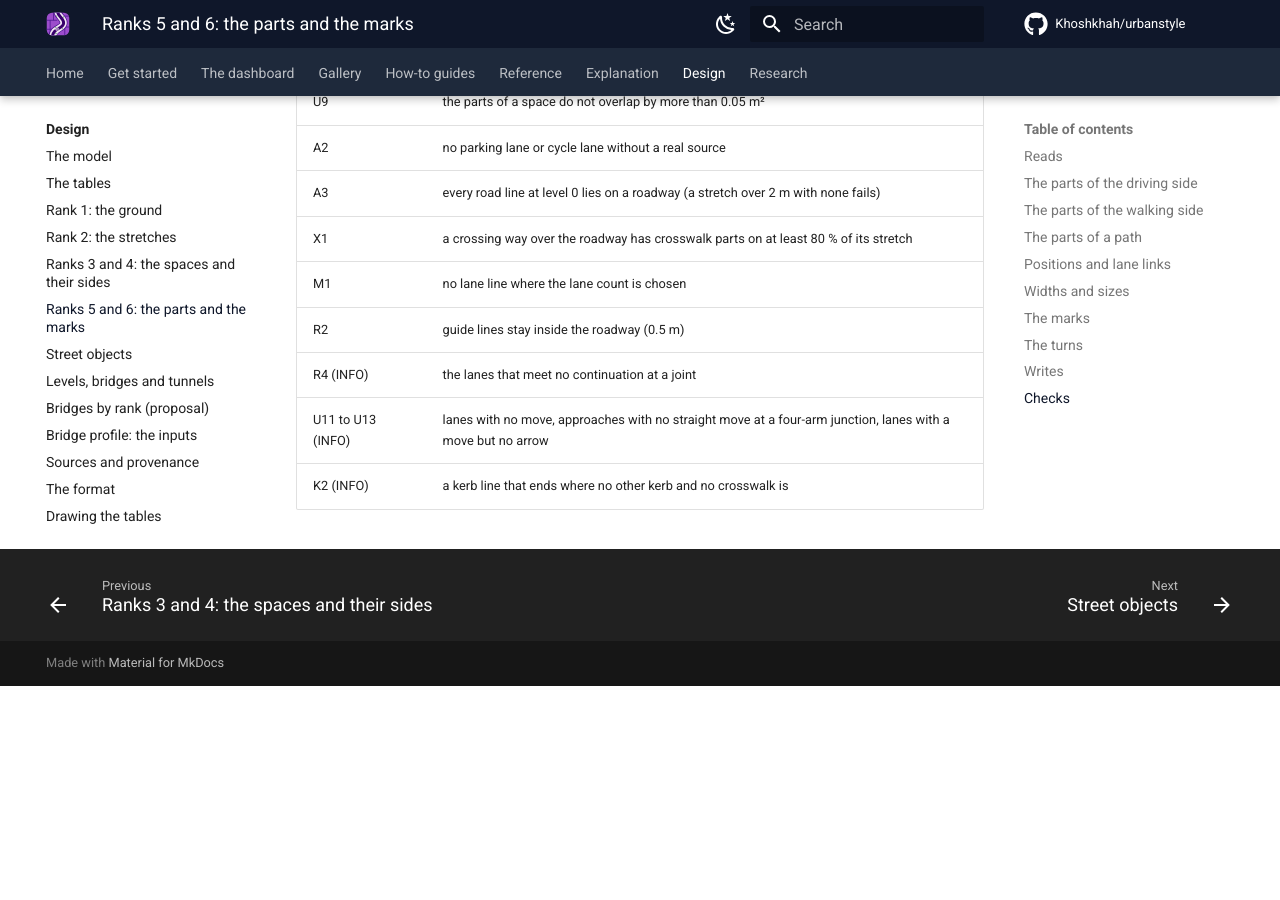
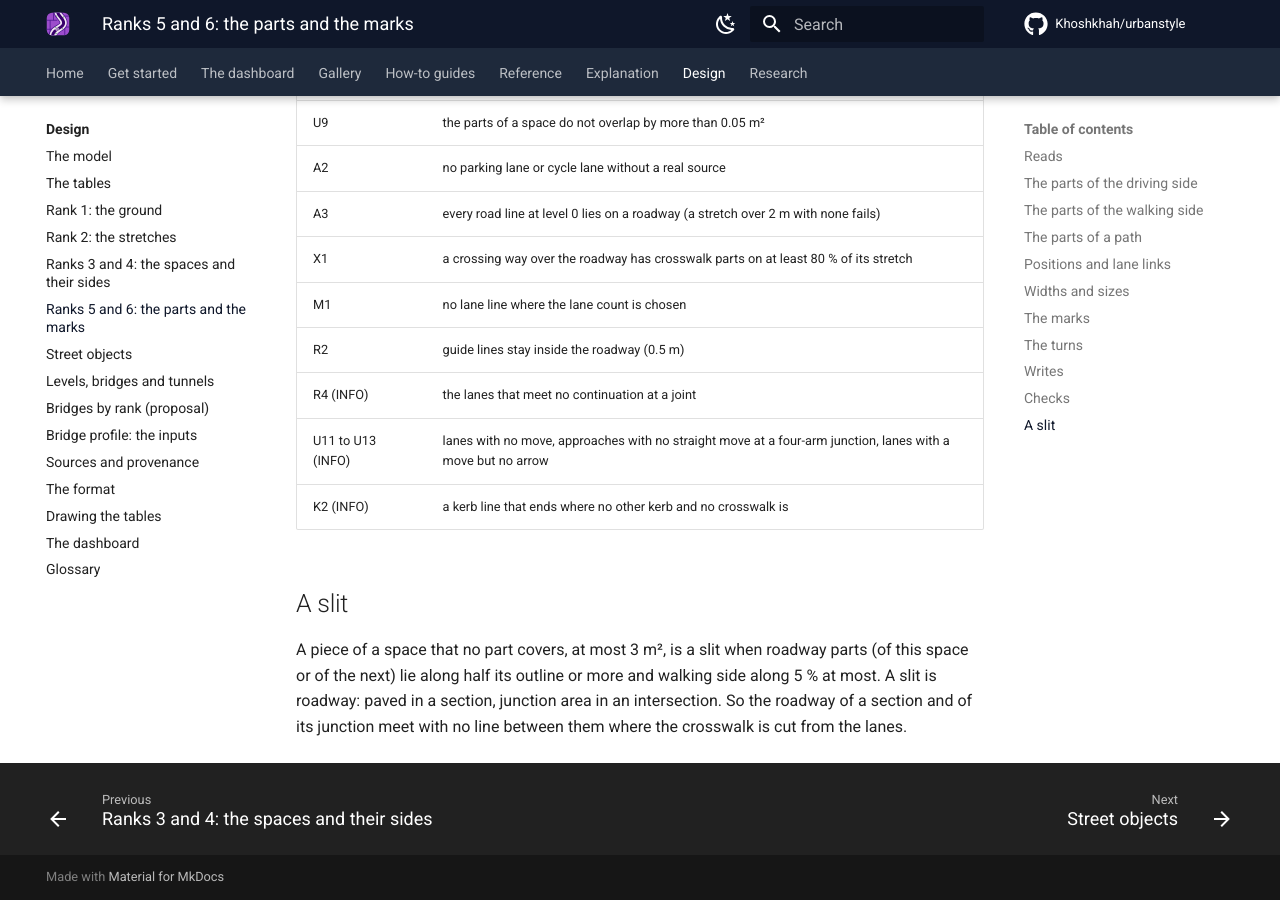
Before and after one commit to Khoshkhah/urbanstyle, an MkDocs documentation site: the page built from docs/design/parts.md, in a window 1280 px wide and 900 px high, scrolled down 5437 px. Built offline with MkDocs 1.6.1 and Material for MkDocs 9.7.7, drawn with Linux system fonts in a browser that asks for light colours; comment, search, counter and statistics services are not loaded; before the commit the page ends 6123 px from its top, so only the background shows below that; some of the changed text lies outside the part shown.

Commit message:
Docs: the slit rule (parts, glossary, the note), W2's mark at the step, the junction-mouth causes after it; the handoff's state and open items
Co-Authored-By: Claude Opus 5.5 <noreply@anthropic.com>

```diff
--- a/docs/design/parts.md
+++ b/docs/design/parts.md
@@ -14,7 +14,7 @@ bikeways and survey. SUMO's lane-to-lane moves through each intersection.
 | Part | What it is | Where it comes from |
 |---|---|---|
 | `lane` | one traffic lane: `forward` or `backward` along a subsection, `in` or `out` of an intersection; lane 1 is at the middle of the road | OSM's count; each lane 3.25 m (chosen) or OSM's width shared, narrowed where the room is less |
-| `paved` | the paved rest of the frame where no lane or strip is; also a strip narrower than 8 m between two roadways with nothing mapped on it | the frame less the lanes and the strips |
+| `paved` | the paved rest of the frame where no lane or strip is; also a strip narrower than 8 m between two roadways with nothing mapped on it; also a slit (below) | the frame less the lanes and the strips |
 | `parking`, `no parking`, `shoulder`, `bus lane`, `cycle lane` | a strip beside the lanes | only where OSM or a city maps it: `parking:*`, the city's meters where they stand, `cycleway*`, a bus lane tag; a strip of unknown use is a shoulder |
 | `junction area` | the roadway of a sub-intersection where the arms' roadways meet, with the turning corners and the connectors: one part per sub-intersection, in one or more pieces | the arms' roadways joined, less the crosswalks and the islands |
 | `crosswalk`, `cycle crossing` | the roadway under a crossing way, 3 m wide or OSM's width; a crossing node with no crossing way gets a band across its road | OSM's crossings that run across the road (30° or more to the road's line, or at most 40 m over a junction area); the lanes and the junction area give way to them; a crossing is one object in one space |
@@ -119,3 +119,9 @@ axis, its predecessors and its successors. `urban.mark`: one row per mark with i
 | R4 (INFO) | the lanes that meet no continuation at a joint |
 | U11 to U13 (INFO) | lanes with no move, approaches with no straight move at a four-arm junction, lanes with a move but no arrow |
 | K2 (INFO) | a kerb line that ends where no other kerb and no crosswalk is |
+
+## A slit
+
+A piece of a space that no part covers, at most 3 m², is a slit when roadway parts (of this space or of the next) lie along half its
+outline or more and walking side along 5 % at most. A slit is roadway: paved in a section, junction area in an intersection. So the
+roadway of a section and of its junction meet with no line between them where the crosswalk is cut from the lanes.
```
Also changed, not shown: docs/HANDOFF.md (+13 -6 lines), docs/design/glossary.md (+2 -1 lines), docs/notes/sections.md (+16 -2 lines).
